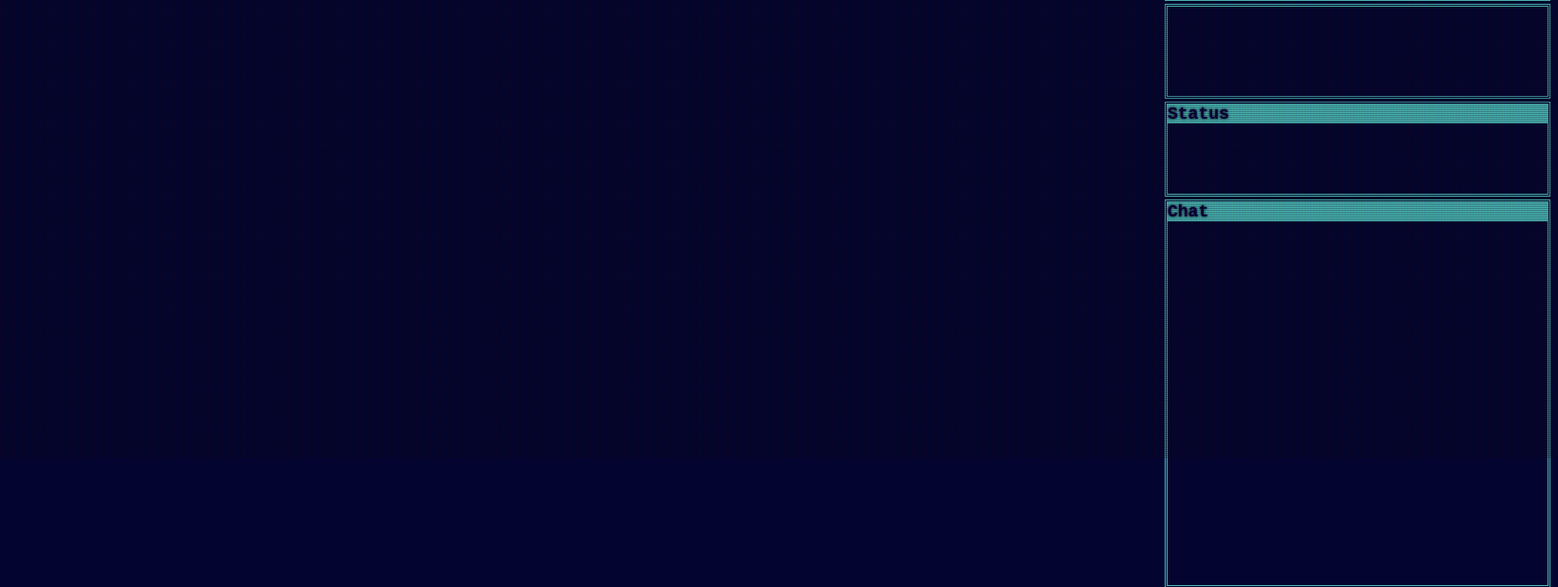
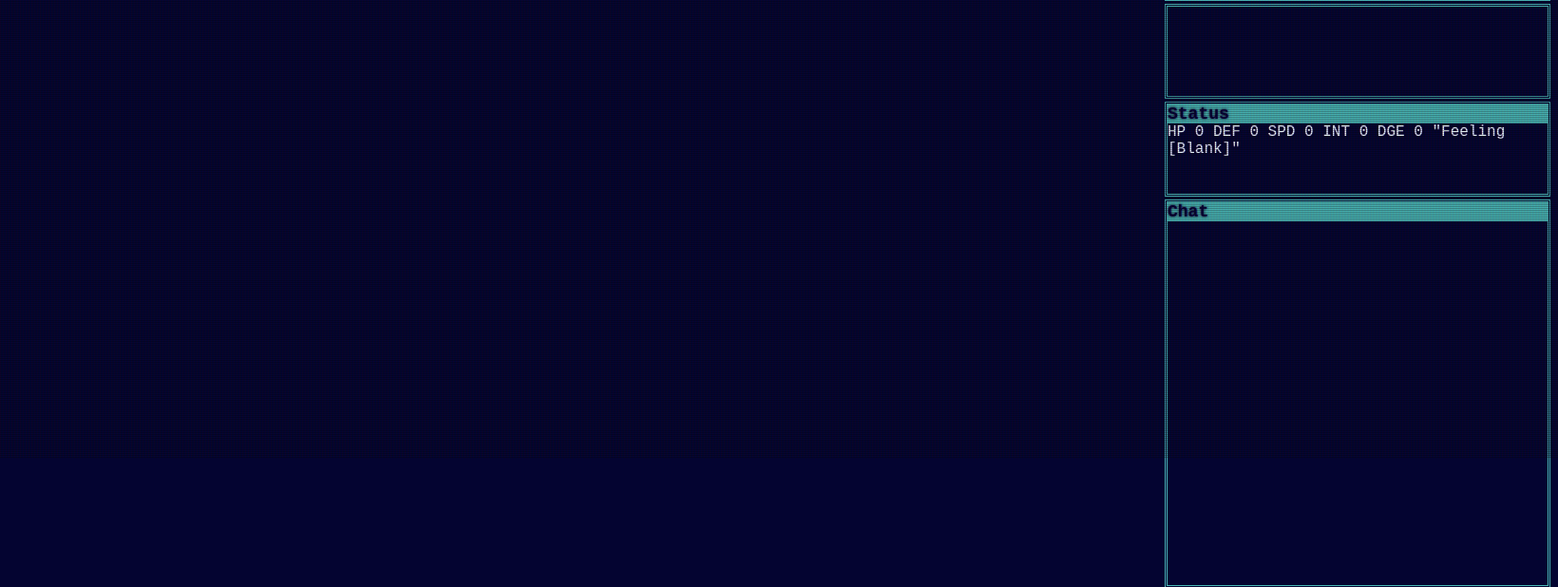
Before and after one commit to NikoWorldMan/Liver-Service, a Flask app: page / in a window 1640 px wide. Shown: the part 318-936 px from the top of the page at 95% size. Run offline with Flask 3, Linux system fonts and the light colour scheme.

Commit message:
stats mockup

```diff
--- a/battlefield liver serivse/templates/main.html
+++ b/battlefield liver serivse/templates/main.html
@@ -16,7 +16,15 @@
         <div class="three"></div>
         <div class="statusbox">
             <h1>Status</h1>
-            <div class="status"></div>
+            <div class="stats">
+                HP 0
+                DEF 0
+                SPD 0
+                INT 0
+                DGE 0
+
+                "Feeling [Blank]"
+            </div>
         </div>
         <div class="chatbox">
             <h1>Chat</h1>
```
